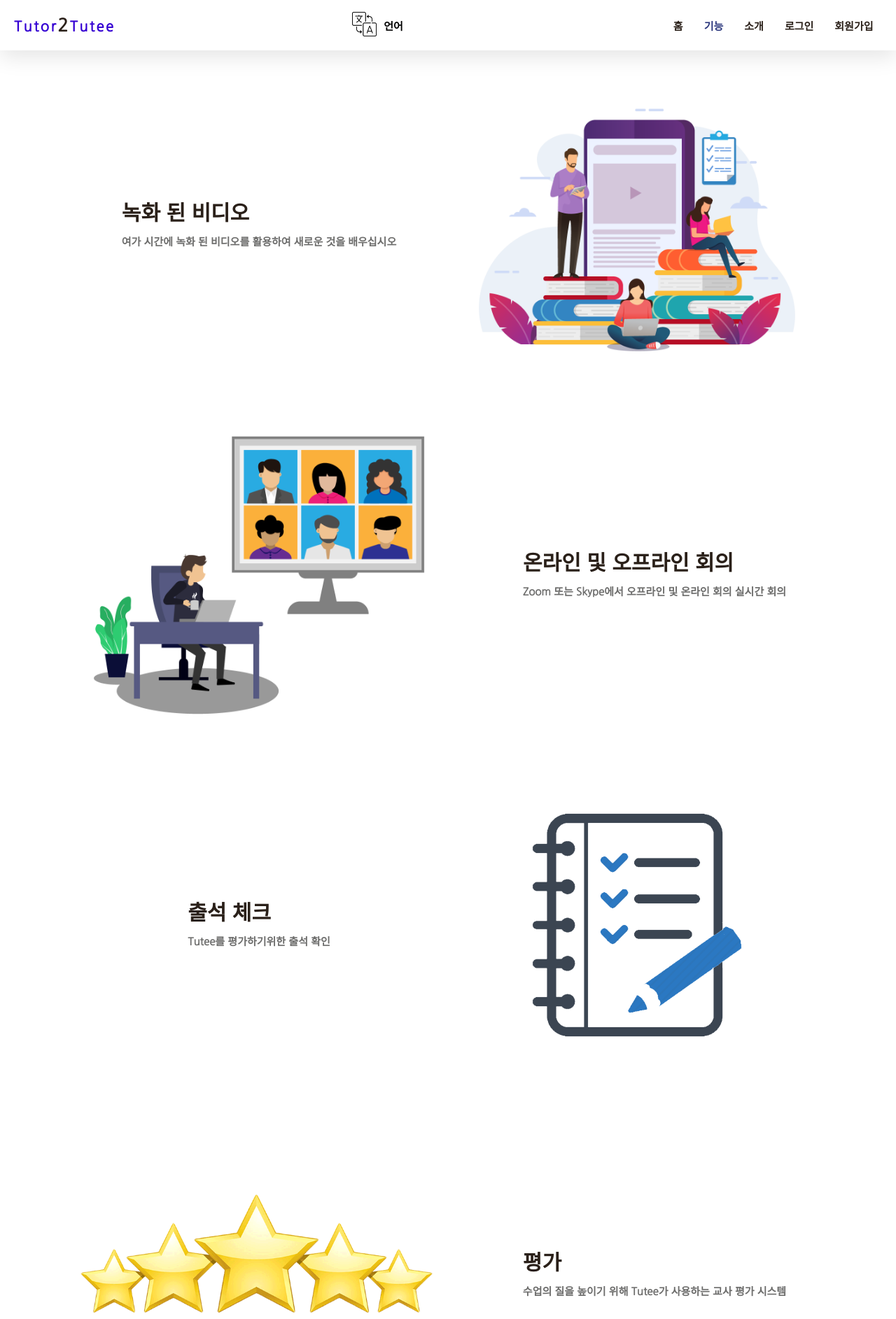
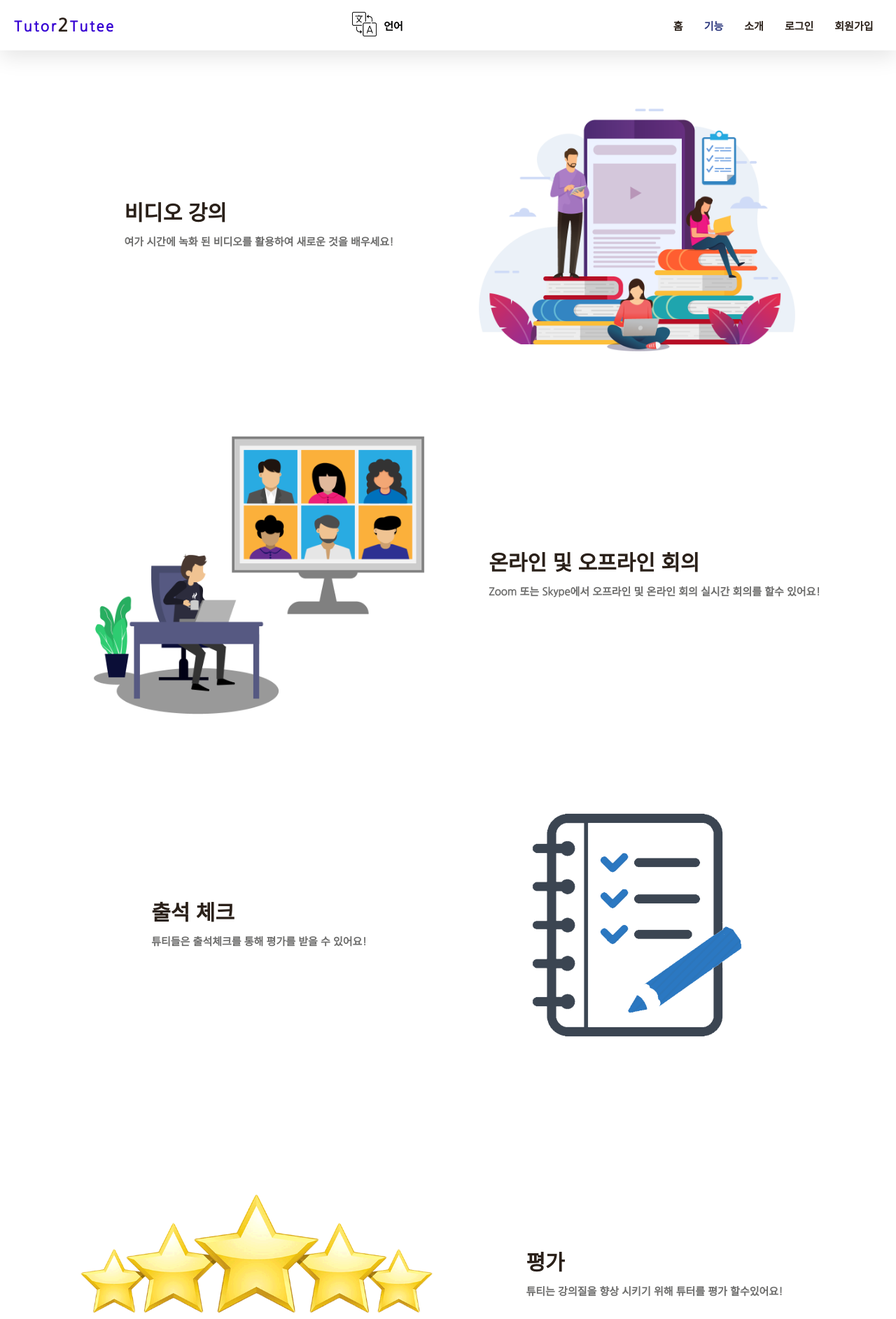
Before and after one commit to Tutor2Tutee/Tutor2Tutee, a React (Create React App) app: page /feature in a window 1280 px wide. Shown: the top 1885 px of the page at 70% size. Built offline with nearby package versions, Linux system fonts and the light colour scheme.

Commit message:
Update Feature.js

```diff
--- a/src/pages/Feature/Feature.js
+++ b/src/pages/Feature/Feature.js
@@ -11,8 +11,8 @@ const Feature = () => {
             <div className="feature__main">
                 <div className="feature__info--container">
                     <div className="feature__info">
-                        <h1 className="feature__h1">{language === "kor" ? "녹화 된 비디오" :"Recorded Video"}</h1>
-                        <p className="feature__p">{language === "kor" ? "여가 시간에 녹화 된 비디오를 활용하여 새로운 것을 배우십시오" : "Utilize the recorded video in your free time to learn Something New"}</p>
+                        <h1 className="feature__h1">{language === "kor" ? "비디오 강의" :"Recorded Video"}</h1>
+                        <p className="feature__p">{language === "kor" ? "여가 시간에 녹화 된 비디오를 활용하여 새로운 것을 배우세요!" : "Utilize the recorded video in your free time to learn Something New"}</p>
                     </div>
                 </div>
                 <div className="feature__banner">
@@ -26,7 +26,7 @@ const Feature = () => {
                 <div className="feature__info--container">
                     <div className="feature__info feature__info--paddingleft">
                         <h1 className="feature__h1">{language === "kor" ? "온라인 및 오프라인 회의" :"Online & Offline Meeting"}</h1>
-                        <p className="feature__p">{language === "kor" ? "Zoom 또는 Skype에서 오프라인 및 온라인 회의 실시간 회의" : "Offline & Online meeting realtime meeting on Zoom or Skype"}</p>
+                        <p className="feature__p">{language === "kor" ? "Zoom 또는 Skype에서 오프라인 및 온라인 회의 실시간 회의를 할수 있어요!" : "Offline & Online meeting realtime meeting on Zoom or Skype"}</p>
                     </div>
                 </div>
             </div>
@@ -34,7 +34,7 @@ const Feature = () => {
                 <div className="feature__info--container">
                     <div className="feature__info">
                         <h1 className="feature__h1">{language === "kor" ? "출석 체크" : "Attandance Checking"}</h1>
-                        <p className="feature__p">{language === "kor" ? "Tutee를 평가하기위한 출석 확인" : "Attendance Checking To Evaluate Tutee"}</p>
+                        <p className="feature__p">{language === "kor" ? "튜티들은 출석체크를 통해 평가를 받을 수 있어요!" : "Attendance Checking To Evaluate Tutee"}</p>
                     </div>
                 </div>
                 <div className="feature__banner">
@@ -48,7 +48,7 @@ const Feature = () => {
                 <div className="feature__info--container">
                     <div className="feature__info feature__info--paddingleft">
                         <h1 className="feature__h1">{language === "kor" ? "평가" : "Rating"}</h1>
-                        <p className="feature__p">{language === "kor" ? "수업의 질을 높이기 위해 Tutee가 사용하는 교사 평가 시스템" : "Tutor Rating System, Used By Tutee To Improve Class Quality"}</p>
+                        <p className="feature__p">{language === "kor" ? "튜티는 강의질을 향상 시키기 위해 튜터를 평가 할수있어요!" : "Tutor Rating System, Used By Tutee To Improve Class Quality"}</p>
                     </div>
                 </div>
             </div>
```
